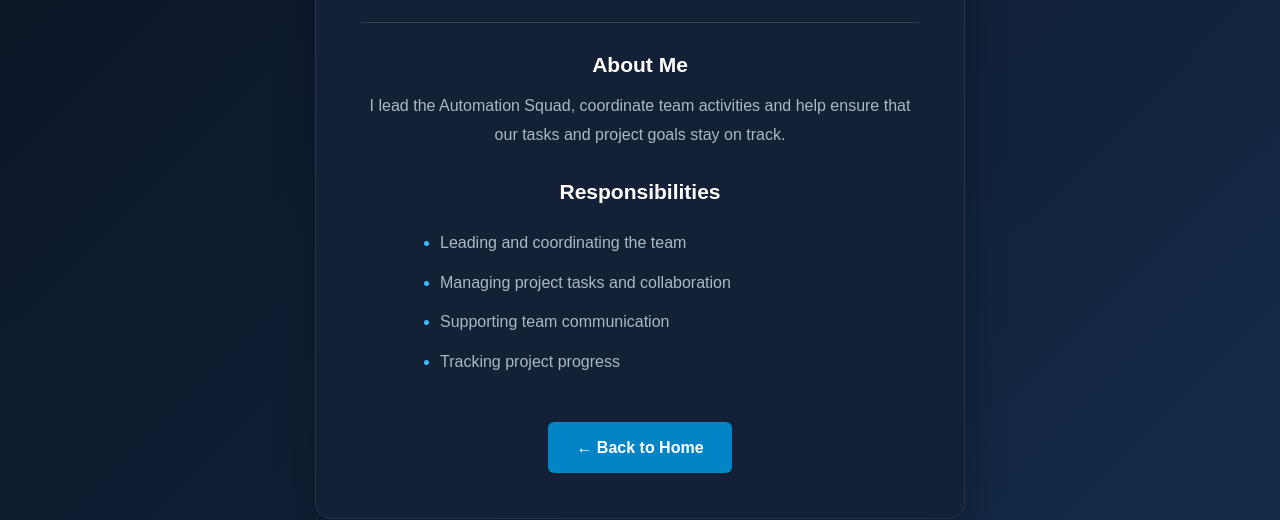
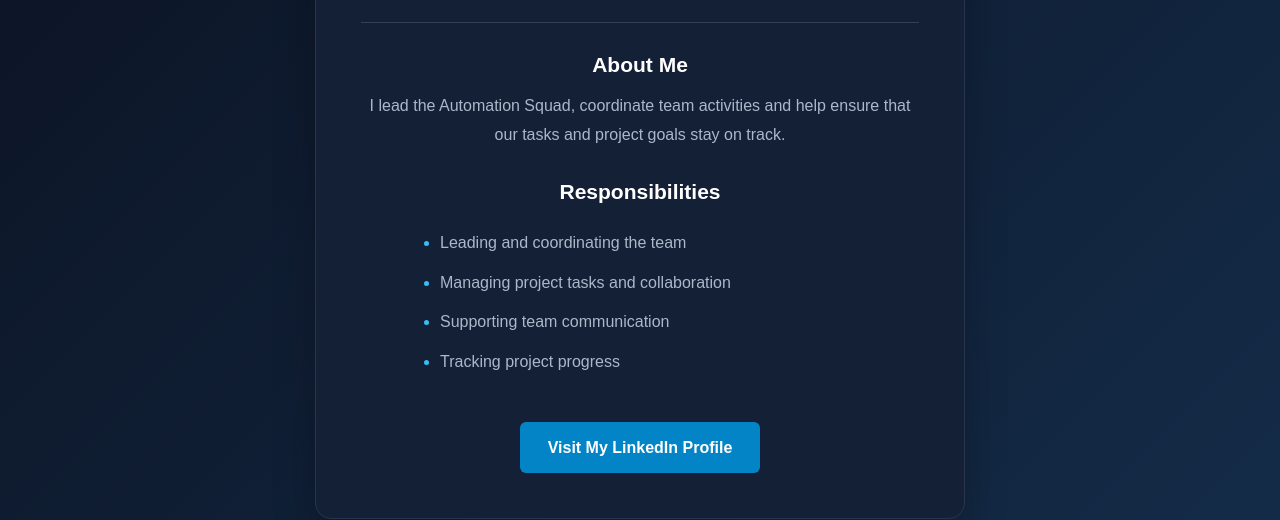
Before and after one commit to barkatullah-khan/automation-squad-repo, a plain HTML site: page site/members/barkat.html in a window 1280 px wide. Shown: the part 448-968 px from the top of the page. Drawn offline with Linux system fonts and the light colour scheme.

Commit message:
updated all the profile

```diff
--- a/site/members/barkat.html
+++ b/site/members/barkat.html
@@ -42,7 +42,10 @@
                 <li>Tracking project progress</li>
             </ul>
 
-            <a href="../index.html" class="hero-button">← Back to Home</a>
+            <a href="https://www.linkedin.com/in/barkatullah-khan-b28750267/" class="hero-button" target="_blank"
+                rel="noopener noreferrer">
+                Visit My LinkedIn Profile
+            </a>
         </section>
     </main>
 
```
Also changed, not shown: site/members/awais.html (+4 -2 lines), site/members/saqib.html (+4 -1 lines).
